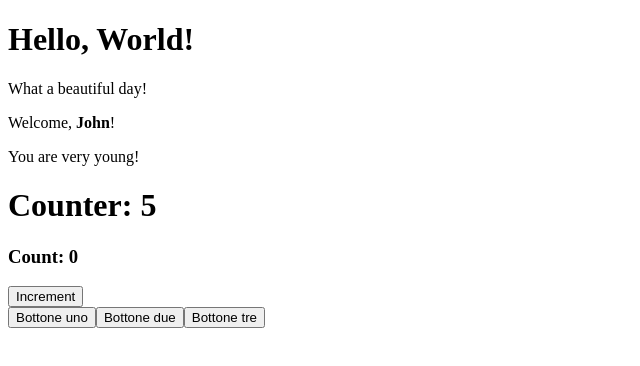
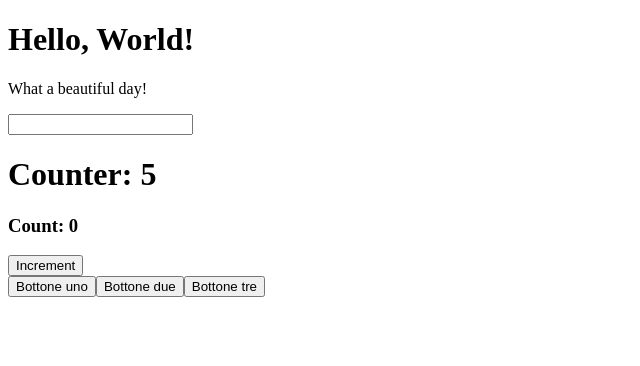
Before and after one commit to AlessioSatta/react-exercises, a React (Create React App) app in the folder my-app/: page / in a window 1280 px wide. Shown: the top 366 px of the page, without its empty margins (0-640 px from the left). Built offline with nearby package versions, Linux system fonts and the light colour scheme.

Commit message:
feat: InterectiveWelcome

```diff
--- a/my-app/src/App.js
+++ b/my-app/src/App.js
@@ -3,15 +3,15 @@ import { ClickCounter } from './ClickCounter';
 import { ClickTracker } from './ClickTracker';
 import { Counter } from './Counter';
 import { Hello } from './Hello';
-import { Welcome } from './Welcome';
+import { InterectiveWelcome } from './InteractiveWelcome';
 
 export class App extends React.Component {
     render() {
-        return(
+        return (
             <div>
                 <Hello />
-                <Welcome age= {17} />
-                <Counter initialValue= {0} incrementAmount= {1} incrementInterval= {1000} />
+                <InterectiveWelcome />
+                <Counter initialValue={0} incrementAmount={1} incrementInterval={1000} />
                 <ClickCounter />
                 <ClickTracker />
             </div>
--- /dev/null
+++ b/my-app/src/InteractiveWelcome.js
@@ -0,0 +1,26 @@
+import React from "react";
+import { Welcome } from "./Welcome";
+
+export class InterectiveWelcome extends React.Component {
+    state = {
+        username: ''
+    }
+
+    handleInputChange = (event) => {
+        const name = event.target.name
+        const value = event.target.value
+
+        this.setState({
+            [name]: value
+        })
+    }
+
+    render() {
+        return (
+            <div>
+                <input name="username" value={this.state.username} onChange={this.handleInputChange}></input>
+                {this.state.username && <Welcome name={this.state.username} />}
+            </div>
+        )
+    }
+}
```
